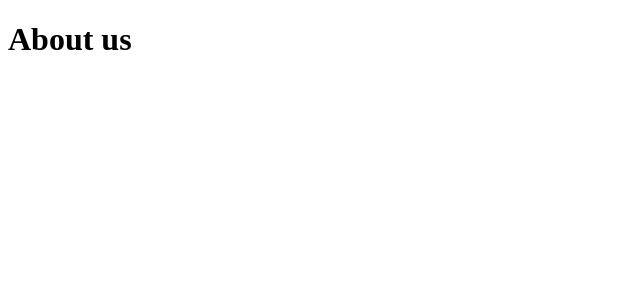
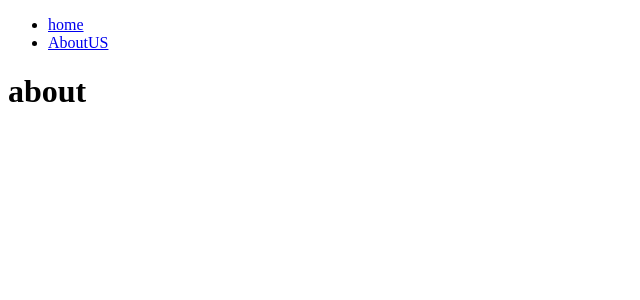
Before and after one commit to watching-dev/React_10_Nomadcoders, a Next.js app in the folder NextJS14/: page /about-us in a window 1280 px wide. Shown: the top 300 px of the page, without its empty margins (0-640 px from the left). Built offline with nearby package versions, Linux system fonts and the light colour scheme.

Commit message:
[feat] 네비게이션 추가

```diff
--- a/NextJS14/app/about-us/page.tsx
+++ b/NextJS14/app/about-us/page.tsx
@@ -1,3 +1,10 @@
+import Navigation from "../../components/navigation";
+
 export default function AboutUs() {
-  return <h1>About us</h1>;
+  return (
+    <div>
+      <Navigation />
+      <h1>about</h1>
+    </div>
+  );
 }
--- /dev/null
+++ b/NextJS14/components/navigation.tsx
@@ -0,0 +1,16 @@
+import Link from "next/link";
+
+export default function Navigation() {
+  return (
+    <nav>
+      <ul>
+        <li>
+          <Link href={"/"}>home</Link>
+        </li>
+        <li>
+          <Link href={"about-us"}>AboutUS</Link>
+        </li>
+      </ul>
+    </nav>
+  );
+}
```
Also changed, not shown: NextJS14/app/not-found.tsx (+8 -1 lines), NextJS14/app/page.tsx (+8 -1 lines).
